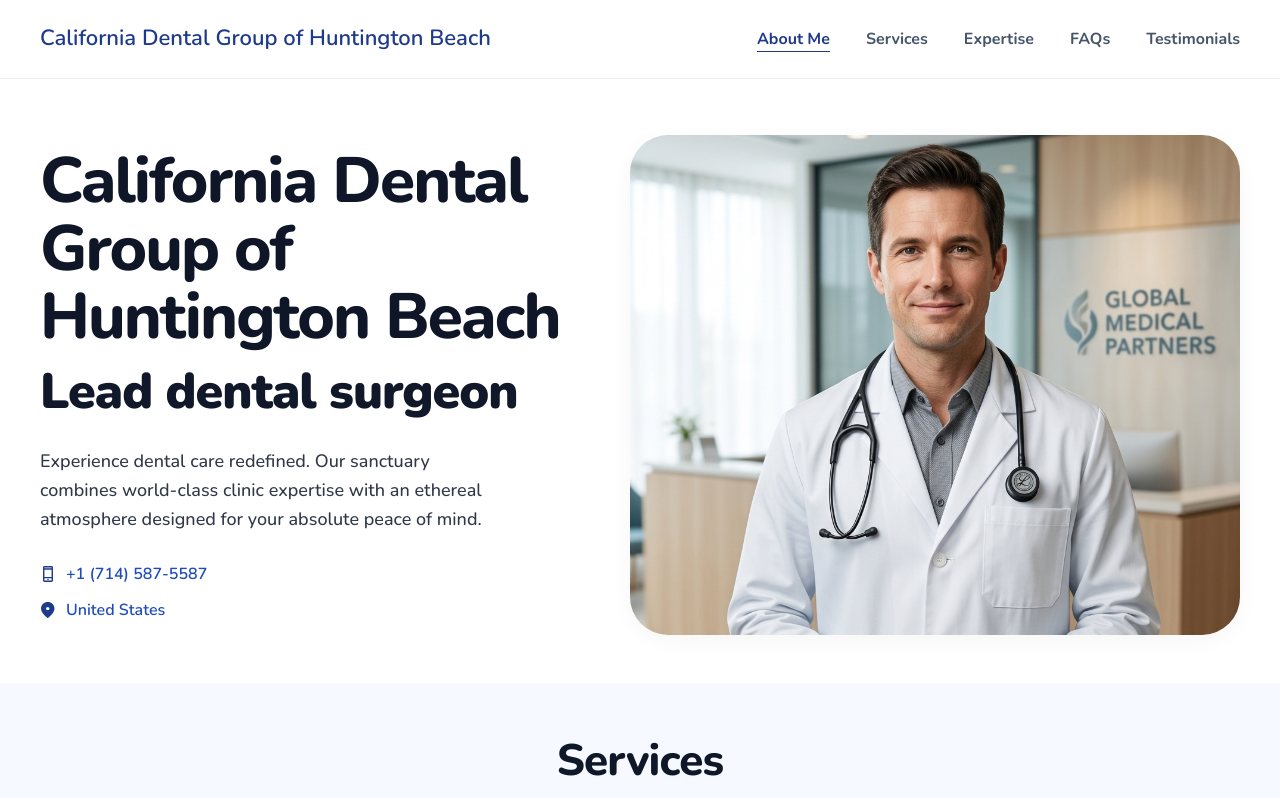
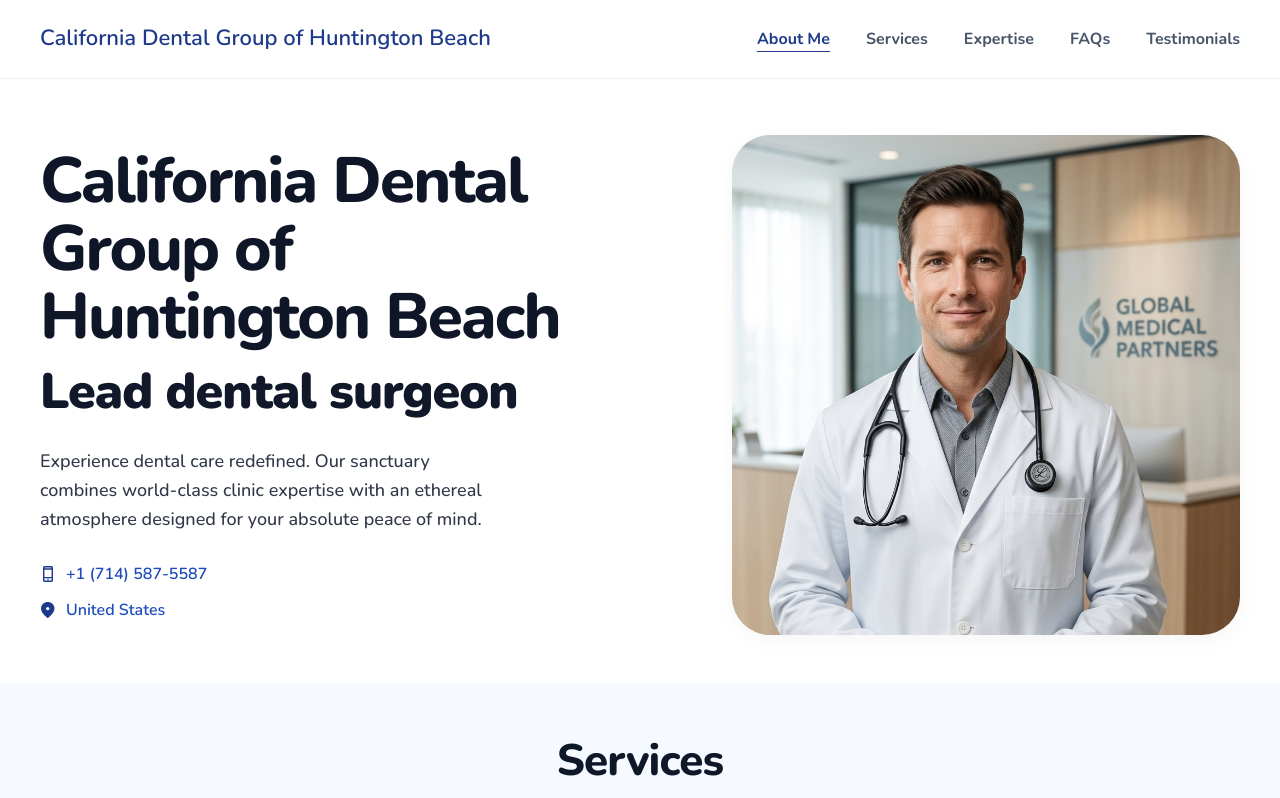
Before and after one commit to JAFFARDEV12/Dentist-Website, a React (Vite) app: page /california-dental-group-of-huntington-beach in a window 1280 px wide. Shown: the top 798 px of the page. Built offline with nearby package versions, Linux system fonts and the light colour scheme.

Commit message:
fix doctor images width height

```diff
--- a/src/components/BannerSection.jsx
+++ b/src/components/BannerSection.jsx
@@ -67,7 +67,7 @@ export default function BannerSection() {
         </div>
       </div>
 
-      <div className="w-full max-w-[610px] overflow-hidden rounded-[32px] bg-[#f9fafb] shadow-[0_5px_20px_rgba(16,28,52,0.04)] lg:rounded-[38px]">
+      <div className="w-full max-w-[508px] overflow-hidden rounded-[32px] bg-[#f9fafb] shadow-[0_5px_20px_rgba(16,28,52,0.04)] lg:rounded-[38px]">
         <img
           src={bannerSrc}
           alt={p.practiceName}
--- a/src/data/doctorImages.js
+++ b/src/data/doctorImages.js
@@ -9,7 +9,7 @@
  */
 
 import { PRACTICES } from './practices.js'
-import placeholderDoctor from '../assets/doctors/placeholder-doctor.svg'
+import placeholderDoctor from '../assets/doctors/placeholder-doctor.png'
 
 /** Shown when no bundled asset exists for a slug or when the image fails to load */
 export const FALLBACK_DOCTOR_IMAGE = placeholderDoctor
```
Also changed, not shown: src/assets/doctors/placeholder-doctor.png (added).
